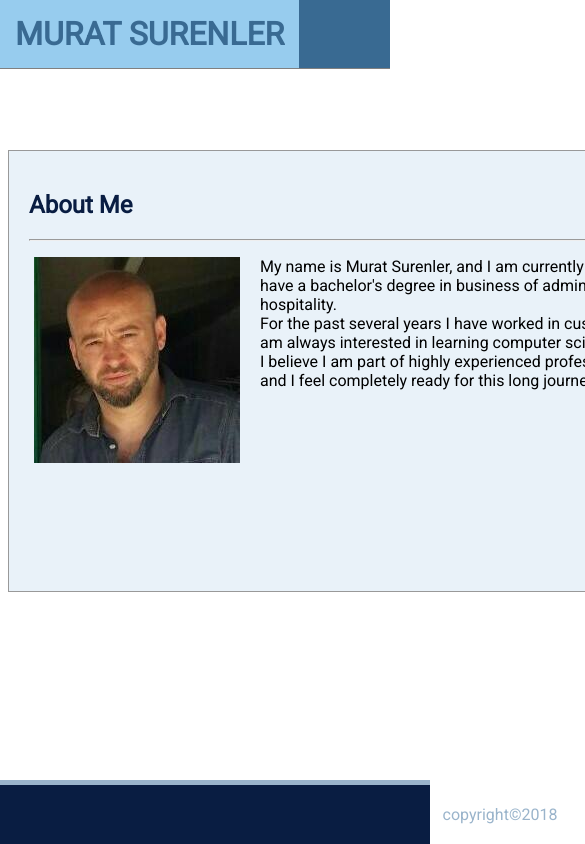
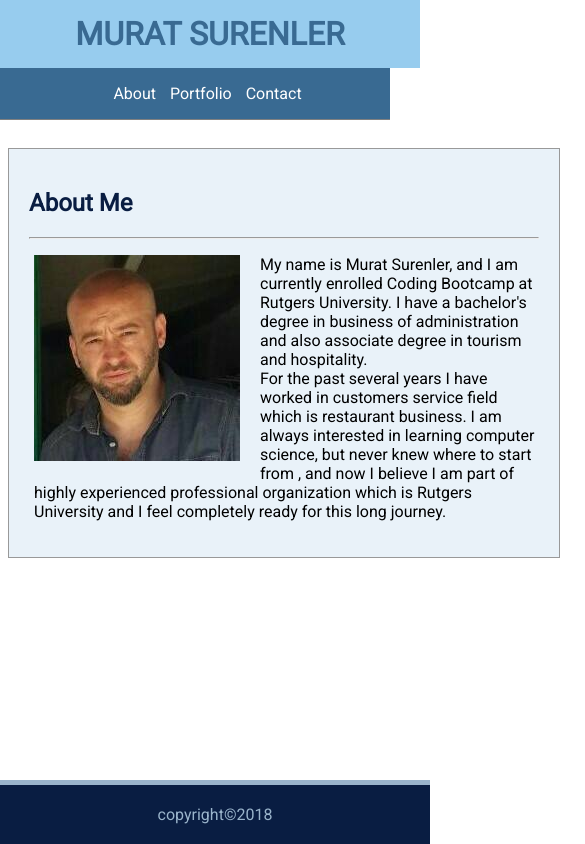
Before and after one commit to surmurat/AboutMe, a plain HTML site: page index.html in a window 390 px wide. Shown: the top 844 px of the page, 585 px wide, since content can reach past the window. Drawn offline with Linux system fonts and the light colour scheme; a script that the page names is missing.

Commit message:
latest update

```diff
--- a/about.css
+++ b/about.css
@@ -54,10 +54,11 @@ nav{
     border: 1px solid #999;
     margin-top: 150px;
     background-color: #E9F2F9;
-    height: 440px;
+    /*height: 440px;*/
     width: 960px;
     margin-left: auto;
     margin-right: auto;
+    margin-bottom: 100px;
 
 
 }
@@ -83,9 +84,12 @@ footer{
     margin-bottom: 10px;
 }
 
-.float-left:after{
+.clearfix::after {
+    content: "";
     clear: both;
+    display: table;
 }
+
 .paragraph{
     margin-left: 5px;
 
@@ -116,6 +120,7 @@ div .image-wrapper{
 	float:left; /* important */
     position:relative; /* important(so we can absolutely position the description div */
     margin-left: 15px;
+    margin-bottom: 30px;
 }
 div .description{
 	position:absolute; /* absolute position (so we can position it where we want)*/
@@ -134,3 +139,77 @@ p .description_content{
 	margin:0px;
     font-size: 30px;
 }
+
+@media screen and (max-width:980px){
+    #box-1{
+        width:500px;
+        float: left;
+        margin-left: 32px;
+        margin-top: 100px;
+
+
+    }
+
+    .centerdiv{
+        width: 900px;
+        float: left;
+        margin-left: 40px;
+    }
+
+
+}
+
+@media screen and (max-width:768px){
+    #box-1{
+        width: 700px;
+        margin-left: 24px;
+
+    }
+
+    .centerdiv{
+        width: 700px;
+        margin-left: 32px;
+
+    }
+
+}
+
+@media screen and (max-width:640px){
+    #box-1{
+        margin-left:0;
+        width: 550px;
+        margin-top: 140px;
+
+    }
+
+    .centerdiv{
+        width: 100%;
+        margin: 0;
+    }
+
+    #h1{
+        width: 100%;
+        float: unset;
+
+    }
+
+    nav{
+        width: 100%;
+        float: unset;
+    }
+    .navigation{
+        padding-left: 15px;
+    }
+
+    .image-wrapper{
+        margin-left: 5px!important;
+    }
+    .image-wrapper img{
+        width: 500px;
+
+    }
+
+    header{
+        position: absolute;
+    }
+}
--- a/index.html
+++ b/index.html
@@ -44,8 +44,8 @@
             organization which is Rutgers University and I feel completely ready for this long journey.
 </p>
         </div>
-
-    </div >
+        <div class="clearfix"></div>
+    </div>
 
 
     <footer>
```
Also changed, not shown: portfolio.html (+4 -2 lines).
